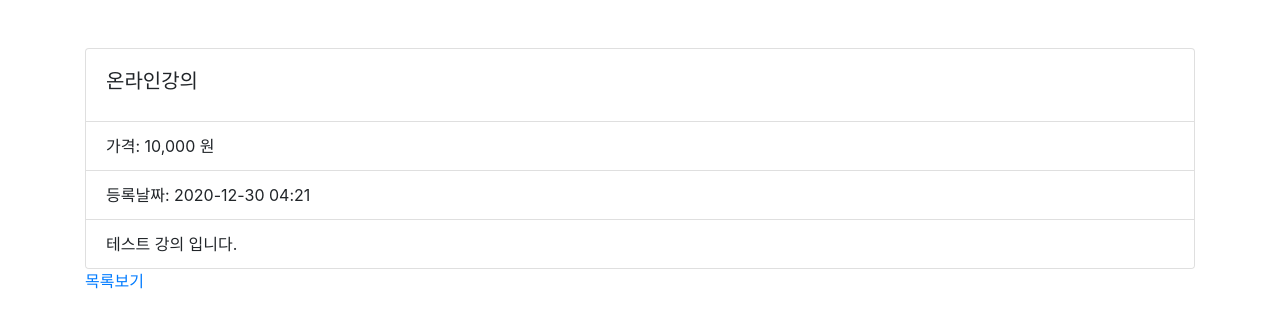
After one commit to JoowonHong/Django_practice_shopping, a Django app: page /product/1/ in a window 1280 px wide. The commit adds this page. Shown: the top 328 px of the page. Run offline with Django 3.2, Linux system fonts and the light colour scheme; data comes from the database, SQL or seed files in the repository; some libraries are stand-ins or nearby versions.

Commit message:
상품 상세보기 만들기(에러가 있다...)

```diff
--- a/fc_django/fc_django/urls.py
+++ b/fc_django/fc_django/urls.py
@@ -16,13 +16,14 @@ Including another URLconf
 from django.contrib import admin
 from django.urls import path
 from fcuser.views import index, RegisterView, LoginView
-from product.views import ProductList,ProductCreate
+from product.views import ProductList,ProductCreate,ProductDetail
 urlpatterns = [
     path('admin/', admin.site.urls),
     path('',index),
     path('register/',RegisterView.as_view()),
     path('login/',LoginView.as_view()),
     path('product/',ProductList.as_view()),
+    path('product/<int:pk>/',ProductDetail.as_view()),
     path('product/create/',ProductCreate.as_view()),
 
 ]
--- a/fc_django/fcuser/templates/base.html
+++ b/fc_django/fcuser/templates/base.html
@@ -8,6 +8,9 @@
         <script src="https://cdnjs.cloudflare.com/ajax/libs/popper.js/1.14.7/umd/popper.min.js" integrity="sha384-UO2eT0CpHqdSJQ6hJty5KVphtPhzWj9WO1clHTMGa3JDZwrnQq4sF86dIHNDz0W1" crossorigin="anonymous"></script>
         <script src="https://stackpath.bootstrapcdn.com/bootstrap/4.3.1/js/bootstrap.min.js" integrity="sha384-JjSmVgyd0p3pXB1rRibZUAYoIIy6OrQ6VrjIEaFf/nJGzIxFDsf4x0xIM+B07jRM" crossorigin="anonymous"></script>
 
+        {% block header %}
+
+        {% endblock %}
 
     </head>
     <body>
--- a/fc_django/fcuser/templates/register.html
+++ b/fc_django/fcuser/templates/register.html
@@ -1,4 +1,3 @@
-
 {% extends "base.html" %}
 
 {% block contents %}
--- a/fc_django/product/models.py
+++ b/fc_django/product/models.py
@@ -2,6 +2,7 @@ from django.db import models
 
 # Create your models here.
 class Product(models.Model):
+    objects=models.Manager()
     name= models.CharField(max_length=256,verbose_name='상품명')
     price= models.IntegerField(verbose_name='상품가격')
     description= models.TextField(verbose_name='상품설명')
--- a/fc_django/product/templates/product.html
+++ b/fc_django/product/templates/product.html
@@ -19,7 +19,7 @@
                 <tr>
 
                     <th scope="row">{{product.id}}</th>
-                    <th>{{product.name}}</th>
+                    <th><a href="/product/{{product.id}}"> {{product.name}}</a></th>
                     <th>{{product.price|intcomma}} 원</th>
                     <th>{{product.register_date|date:'Y-m-d H:i'}}</th>
 
@@ -30,4 +30,5 @@
     </div>
 </div>
 
+
 {%endblock%}
--- /dev/null
+++ b/fc_django/product/templates/product_detail.html
@@ -0,0 +1,31 @@
+{% extends "base.html" %}
+{% load humanize %}
+{% block contents %}
+<div class="row mt-5">
+    <div class="col-12">
+        <div class = 'card' style="width:100%">
+            <div class = 'card-body'>
+                <h5 clas='card-title'>{{ product.name }}</h5>
+            </div>
+            <ul class="list-group list-group-flush">
+                <li class="list-group-item">
+                    가격: {{product.price|intcomma}} 원
+                </li>
+                <li class="list-group-item">
+                    등록날짜: {{product.register_date|date:'Y-m-d H:i'}}
+                </li>
+                <li class="list-group-item">
+                    {{ product.description|safe }}
+                </li>
+
+            </ul>
+        </div>
+    </div>
+</div>
+<div class="row">
+    <div class="col-12">
+        <a href="/product/">목록보기</a>
+    </div>
+
+</div>
+{%endblock%}
--- a/fc_django/product/views.py
+++ b/fc_django/product/views.py
@@ -1,5 +1,5 @@
 from django.shortcuts import render
-from django.views.generic import ListView
+from django.views.generic import ListView,DetailView
 from django.views.generic.edit import FormView
 from .models import Product
 from .forms import RegisterForm
@@ -14,3 +14,8 @@ class ProductCreate(FormView):
     template_name='register_product.html'
     form_class = RegisterForm
     success_url='/product/'
+
+class ProductDetail(DetailView):
+    template_name= 'product_detail.html'
+    queryset = Product.objects.all()
+    context_object_name='product'
```
Also changed, not shown: fc_django/product/forms.py (+3 -12 lines), fc_django/product/templates/base.html (deleted, +0 -22 lines), fc_django/product/templates/register_product.html (+16 -5 lines).
